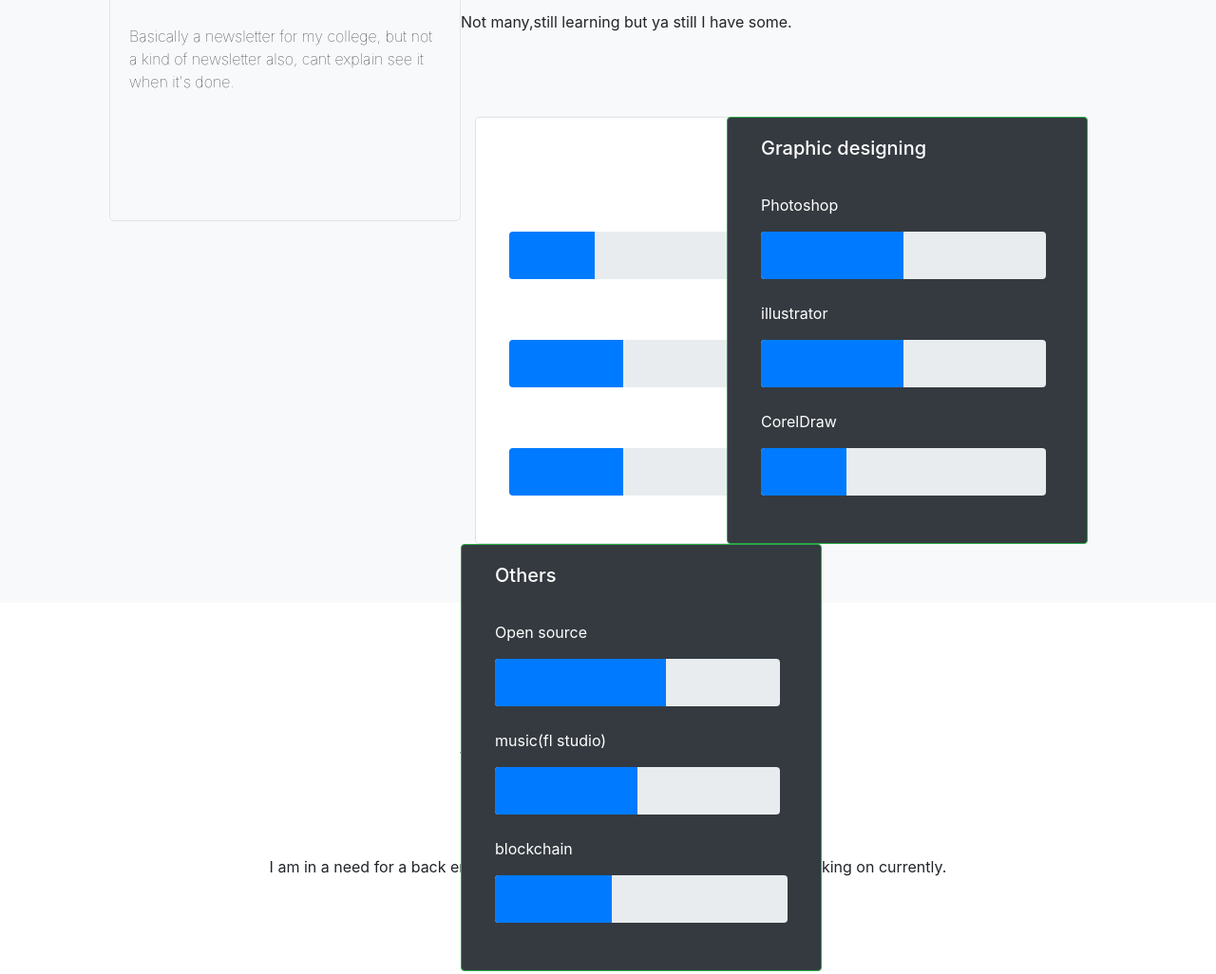
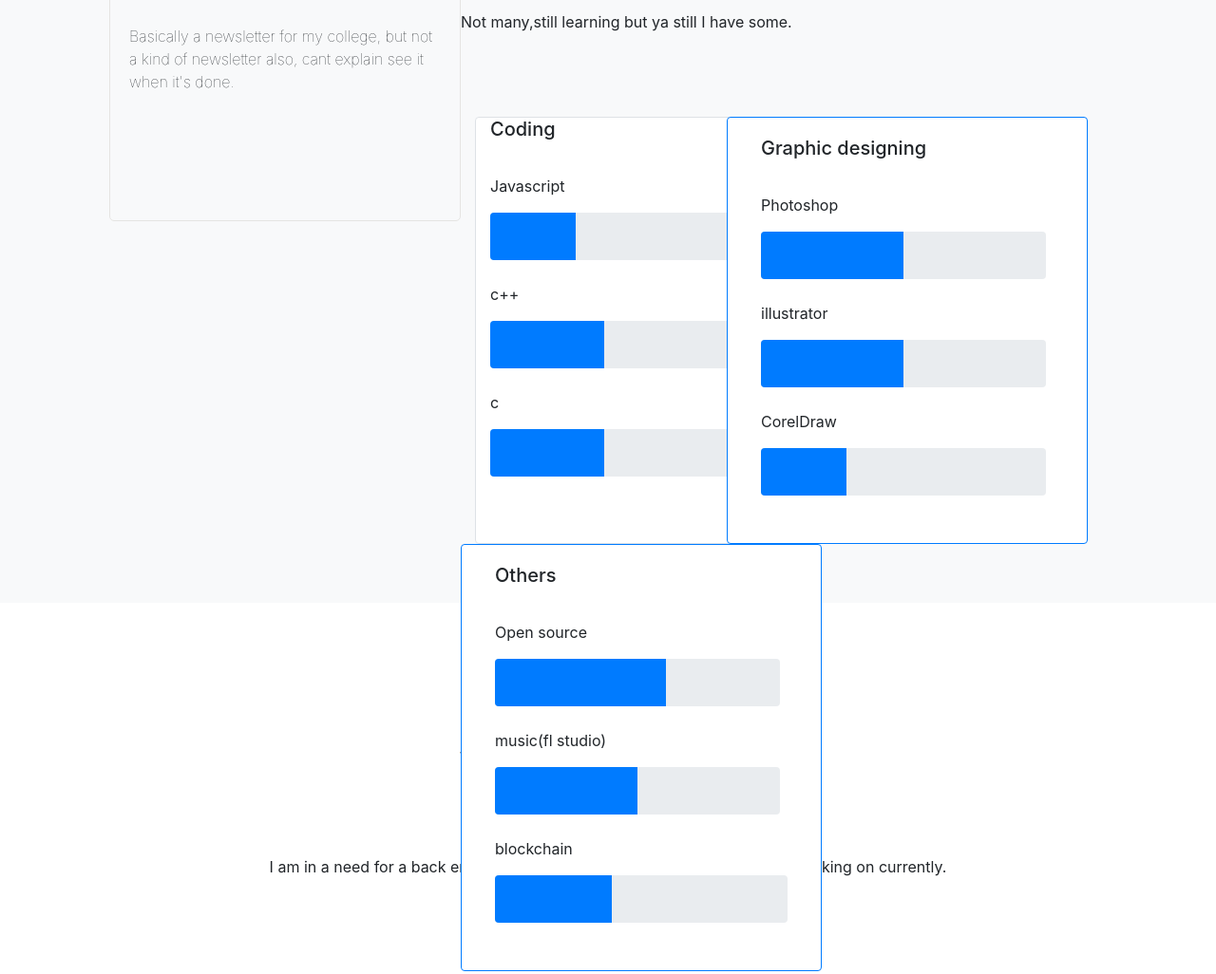
Before and after one commit to Aarhan212/AarhanK, a plain HTML site: page index.html in a window 1280 px wide. Shown: the part 3410-4436 px from the top of the page at 95% size. Drawn offline with nearby package versions, Linux system fonts and the light colour scheme.

Commit message:
removing dark-bg and  changing text color

```diff
--- a/index.html
+++ b/index.html
@@ -191,10 +191,10 @@
     <br><br><br>
     <div class="row">
       <div class="col-lg-4">
-        <div class="card border text-white" style="width:380px;height:450px;">
+        <div class="card border " style="width:380px;height:450px;">
 
           <div class="container">
-            <div class="card-body " data-tilt data-tilt-max="10" data-tilt-scale="1.1">
+            <div class="card-body-primary " data-tilt data-tilt-max="10" data-tilt-scale="1.1">
               <h5 class="card-title">Coding</h5>
               <br>
 
@@ -225,7 +225,7 @@
 
       <div class="col-lg-4">
 
-        <div class="card border-success bg-dark text-white" style="width:380px;height:450px;">
+        <div class="card border-primary" style="width:380px;height:450px;">
           <div class="container">
             <div class="card-body" data-tilt data-tilt-max="10" data-tilt-scale="1.1">
               <h5 class="card-title">Graphic designing</h5>
@@ -253,7 +253,7 @@
       </div>
 
       <div class"col-lg-4">
-        <div class="card border-success bg-dark text-white" style="width:380px;height:450px;">
+        <div class="card border-primary" style="width:380px;height:450px;">
           <div class="container">
             <div class="card-body" data-tilt data-tilt-max="10" data-tilt-scale="1.1">
               <h5 class="card-title">Others</h5>
```
